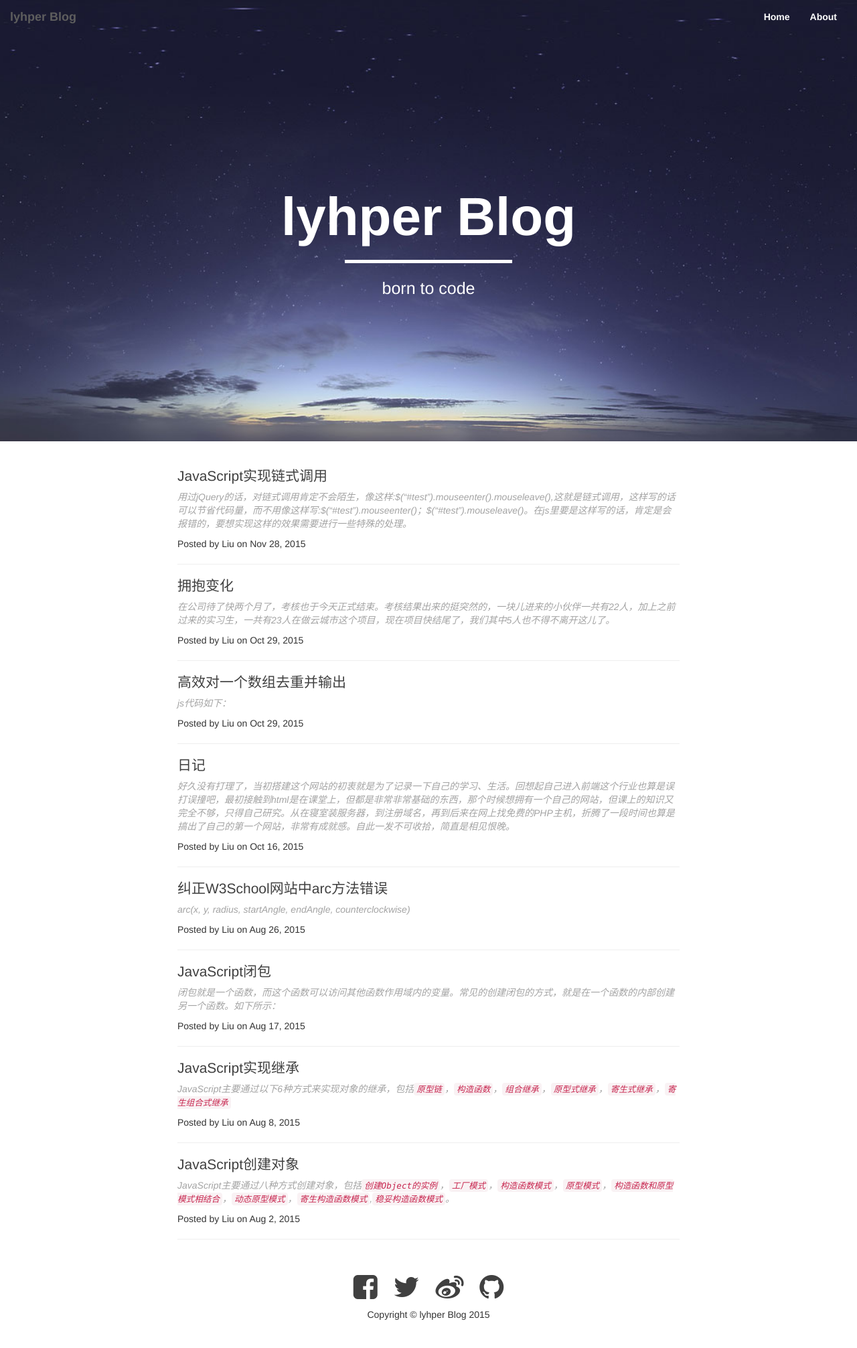
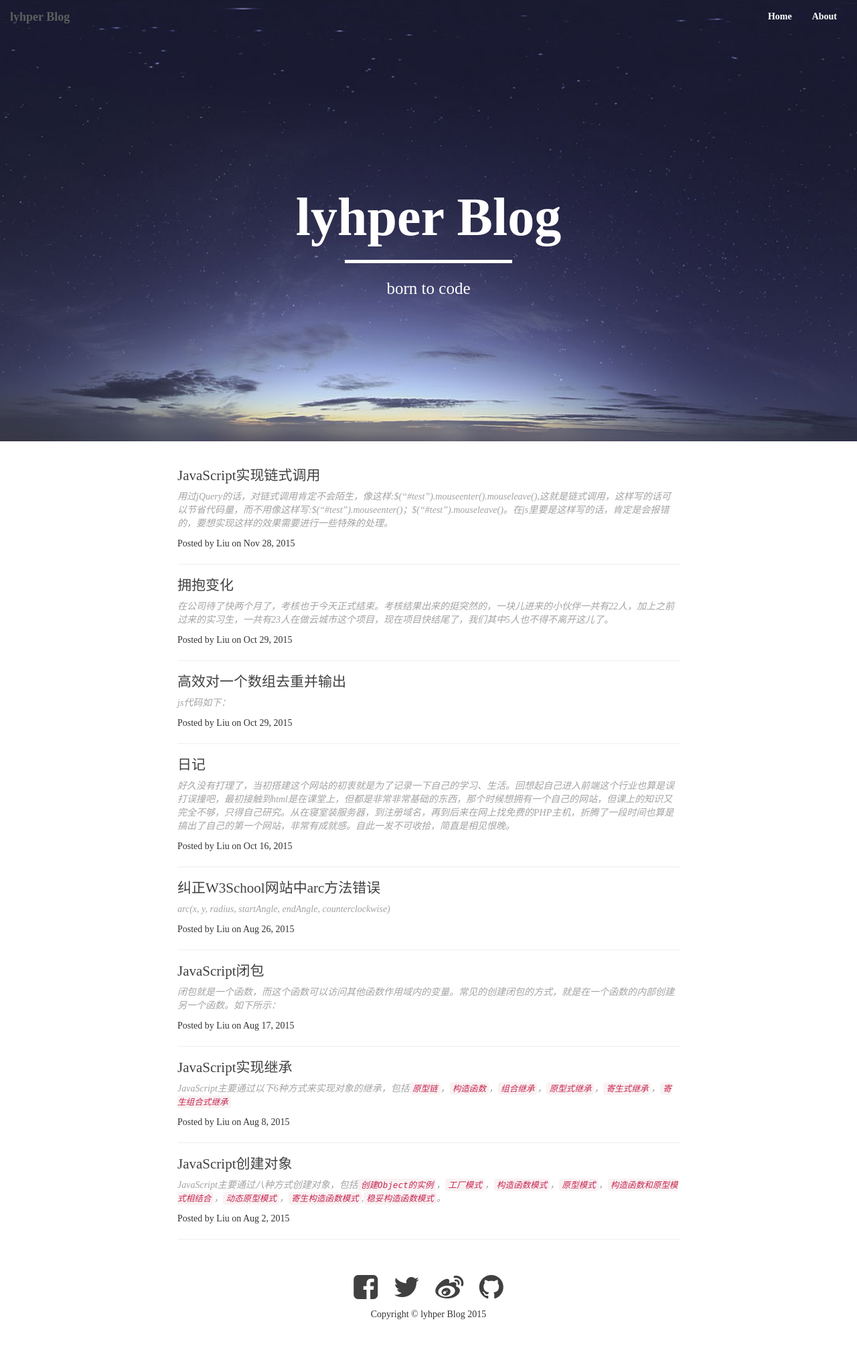
Before and after one commit to lyhper/lyhper.github.io, a Jekyll site: the page built from index.html, in a window 1280 px wide. Shown: the whole page at 67% size. Built offline with Jekyll 4.4.1, drawn with Linux system fonts in a browser that asks for light colours.

Commit message:
modify font family

```diff
--- a/css/lyhper-blog.css
+++ b/css/lyhper-blog.css
@@ -1,3 +1,6 @@
+body{
+	font-family: "microsoft yahei";
+}
 nav.navbar{
 	z-index: 3;
 	margin:0;
```
